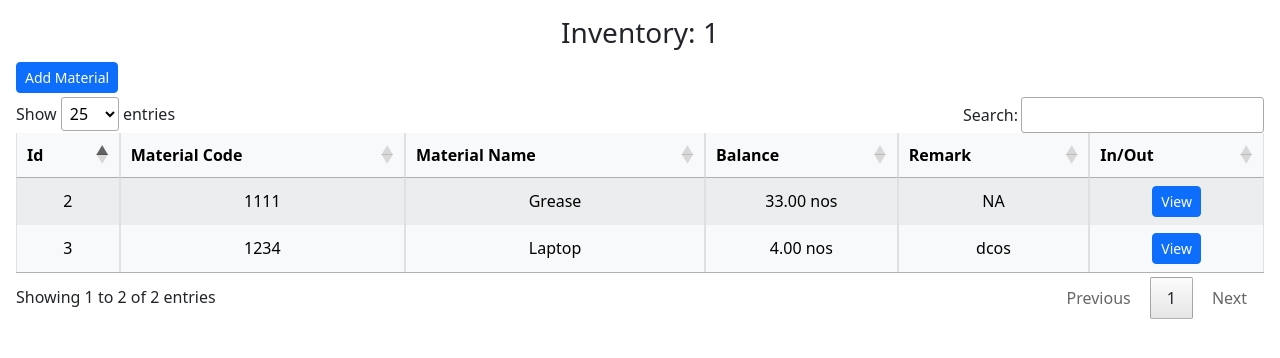
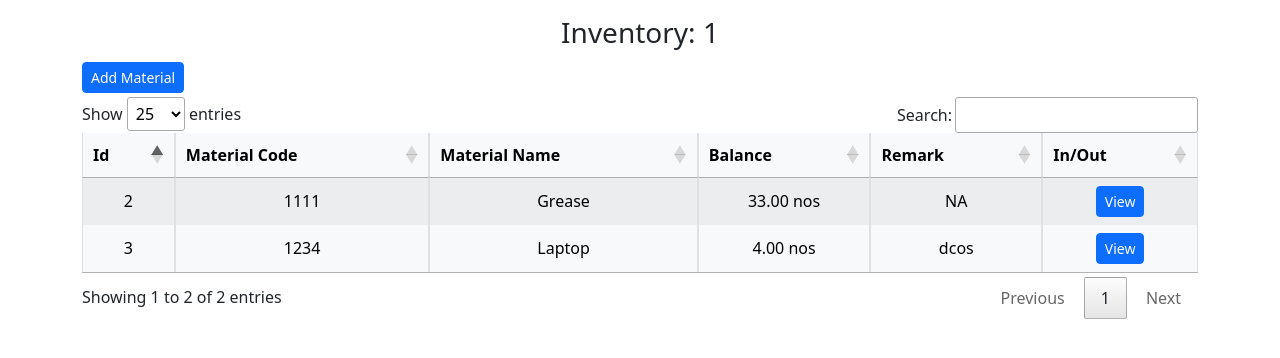
Before and after one commit to skneo/store_ledger, a Django app: page /inventory/1 in a window 1280 px wide. Shown: the part 56-414 px from the top of the page. Run offline with Django 4.2, Linux system fonts and the light colour scheme; a user stored in the database is signed in; data comes from the database, SQL or seed files in the repository; lists and menus that the app fills with data are empty; some libraries are stand-ins or nearby versions.

Commit message:
page put in container

```diff
--- a/templates/inventory.html
+++ b/templates/inventory.html
@@ -1,10 +1,10 @@
 {% extends 'base.html' %}
 {% block title %}Inventory {{inv_id}}{% endblock title %}
 {% block body %}
-<div class="my-3 text-center">
+<div class="my-3 text-center container">
     <h3>Inventory: {{inv_id}}</h3>
     <!-- Modal Button-->
-    <button type="button" class="btn btn-primary my-1 btn-sm float-start mx-3" data-bs-toggle="modal"
+    <button type="button" class="btn btn-primary my-1 btn-sm float-start" data-bs-toggle="modal"
         data-bs-target="#exampleModal">
         Add Material
     </button>
@@ -45,7 +45,7 @@
             </div>
         </div>
     </div>
-    <div class="mt-2 mx-3 mb-0 ">
+    <div class="mt-2 ">
         <div class="mb-3 ">
             <table id="table_id" class="table-light table table-striped table-bordered w-100">
                 <thead>
```
